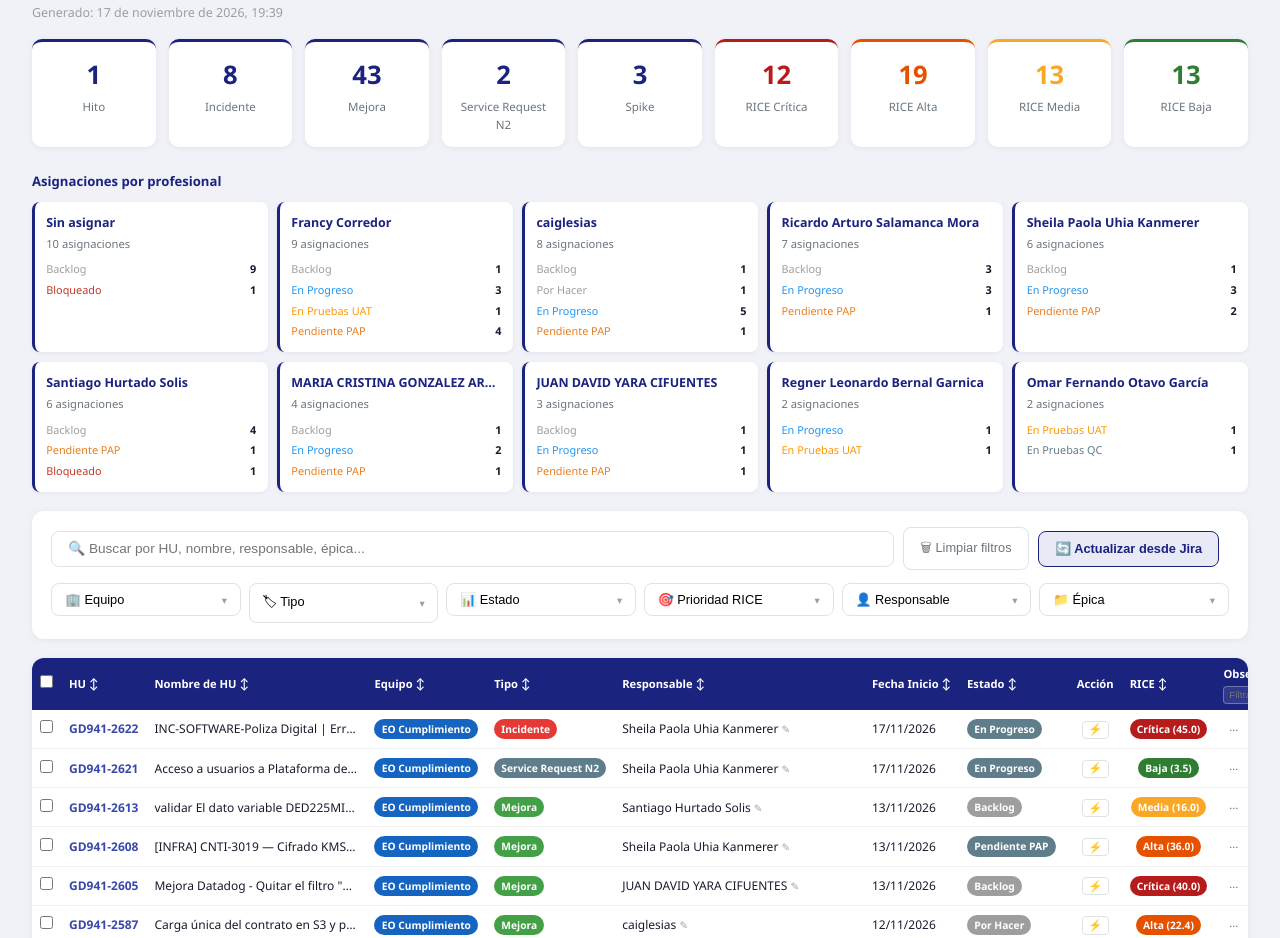
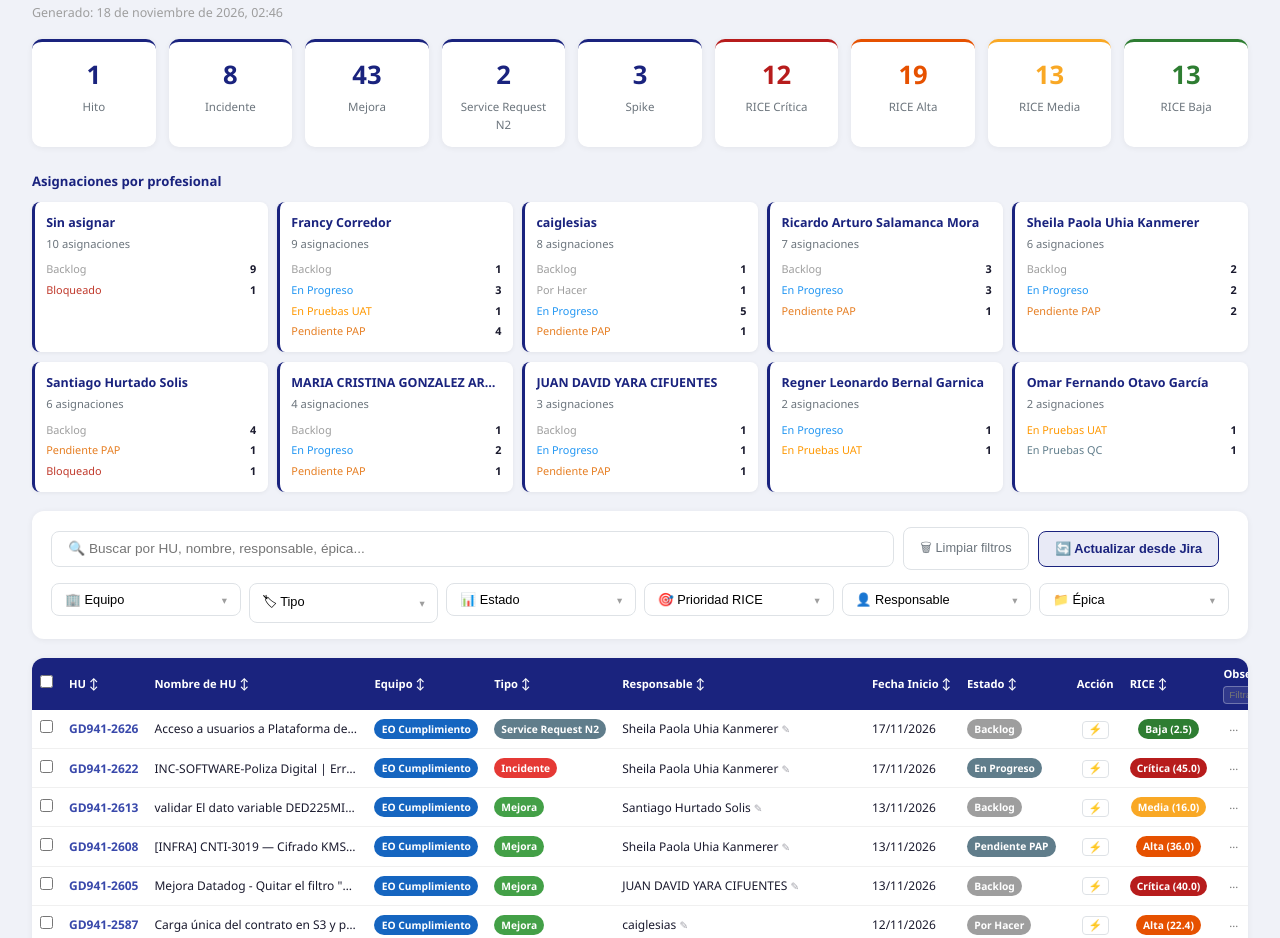
Before and after one commit to cristiancarreno-debug/mdsb-analisis, a plain HTML site: page extracto-incidencias-en-curso.html in a window 1280 px wide. Shown: the part 283-1221 px from the top of the page. Drawn offline with Linux system fonts and the light colour scheme.

Commit message:
auto: refresh 2026-11-18 02:46 UTC

```diff
--- a/extracto-incidencias-en-curso.html
+++ b/extracto-incidencias-en-curso.html
@@ -141,7 +141,7 @@ footer{text-align:center;padding:1.2rem;color:#9e9e9e;font-size:.78rem;border-to
 </header>
 <main>
   <a href="index.html" class="back-link">← Volver al índice</a>
-  <p style="color:#9e9e9e;font-size:.78rem;margin-bottom:1rem">Generado: 17 de noviembre de 2026, 19:39</p>
+  <p style="color:#9e9e9e;font-size:.78rem;margin-bottom:1rem">Generado: 18 de noviembre de 2026, 02:46</p>
 
   <div class="kpis">
     <div class="kpi"><div class="n">1</div><div class="l">Hito</div></div>
@@ -190,8 +190,8 @@ footer{text-align:center;padding:1.2rem;color:#9e9e9e;font-size:.78rem;border-to
       <div style="background:#fff;border-radius:8px;padding:.7rem;box-shadow:0 1px 4px rgba(0,0,0,.06);border-left:3px solid #1a237e">
         <div style="font-size:.78rem;font-weight:700;color:#1a237e;margin-bottom:.1rem;white-space:nowrap;overflow:hidden;text-overflow:ellipsis" title="Sheila Paola Uhia Kanmerer">Sheila Paola Uhia Kanmerer</div>
         <div style="font-size:.7rem;color:#6c757d;margin-bottom:.4rem">6 asignaciones</div>
-        <div style="display:flex;justify-content:space-between;font-size:.68rem;padding:.1rem 0"><span style="color:#9e9e9e">Backlog</span><span style="font-weight:600">1</span></div>
-        <div style="display:flex;justify-content:space-between;font-size:.68rem;padding:.1rem 0"><span style="color:#2196F3">En Progreso</span><span style="font-weight:600">3</span></div>
+        <div style="display:flex;justify-content:space-between;font-size:.68rem;padding:.1rem 0"><span style="color:#9e9e9e">Backlog</span><span style="font-weight:600">2</span></div>
+        <div style="display:flex;justify-content:space-between;font-size:.68rem;padding:.1rem 0"><span style="color:#2196F3">En Progreso</span><span style="font-weight:600">2</span></div>
         <div style="display:flex;justify-content:space-between;font-size:.68rem;padding:.1rem 0"><span style="color:#e67e22">Pendiente PAP</span><span style="font-weight:600">2</span></div>
       </div>
       <div style="background:#fff;border-radius:8px;padding:.7rem;box-shadow:0 1px 4px rgba(0,0,0,.06);border-left:3px solid #1a237e">
@@ -280,9 +280,9 @@ footer{text-align:center;padding:1.2rem;color:#9e9e9e;font-size:.78rem;border-to
           <a href="#" onclick="selectOnlyVisible('fStatus');return false">&#9654; Solo visibles</a>
         </div>
         <div class="fl">
-          <label><input type="checkbox" class="fcb" data-filter="fStatus" value="Backlog" checked onchange="filterAll()"> <span class="fl-text">Backlog</span> <span class="fcnt">21</span> <span class="fl-only" data-fid="fStatus" data-val="Backlog">solo</span></label>
+          <label><input type="checkbox" class="fcb" data-filter="fStatus" value="Backlog" checked onchange="filterAll()"> <span class="fl-text">Backlog</span> <span class="fcnt">22</span> <span class="fl-only" data-fid="fStatus" data-val="Backlog">solo</span></label>
           <label><input type="checkbox" class="fcb" data-filter="fStatus" value="Bloqueado" checked onchange="filterAll()"> <span class="fl-text">Bloqueado</span> <span class="fcnt">2</span> <span class="fl-only" data-fid="fStatus" data-val="Bloqueado">solo</span></label>
-          <label><input type="checkbox" class="fcb" data-filter="fStatus" value="En Progreso" checked onchange="filterAll()"> <span class="fl-text">En Progreso</span> <span class="fcnt">18</span> <span class="fl-only" data-fid="fStatus" data-val="En Progreso">solo</span></label>
+          <label><input type="checkbox" class="fcb" data-filter="fStatus" value="En Progreso" checked onchange="filterAll()"> <span class="fl-text">En Progreso</span> <span class="fcnt">17</span> <span class="fl-only" data-fid="fStatus" data-val="En Progreso">solo</span></label>
           <label><input type="checkbox" class="fcb" data-filter="fStatus" value="En Pruebas QC" checked onchange="filterAll()"> <span class="fl-text">En Pruebas QC</span> <span class="fcnt">1</span> <span class="fl-only" data-fid="fStatus" data-val="En Pruebas QC">solo</span></label>
           <label><input type="checkbox" class="fcb" data-filter="fStatus" value="En Pruebas UAT" checked onchange="filterAll()"> <span class="fl-text">En Pruebas UAT</span> <span class="fcnt">3</span> <span class="fl-only" data-fid="fStatus" data-val="En Pruebas UAT">solo</span></label>
           <label><input type="checkbox" class="fcb" data-filter="fStatus" value="Pendiente PAP" checked onchange="filterAll()"> <span class="fl-text">Pendiente PAP</span> <span class="fcnt">11</span> <span class="fl-only" data-fid="fStatus" data-val="Pendiente PAP">solo</span></label>
@@ -380,6 +380,19 @@ footer{text-align:center;padding:1.2rem;color:#9e9e9e;font-size:.78rem;border-to
         </tr>
       </thead>
       <tbody>
+        <tr data-equipo="EO Cumplimiento" data-tipo="Service Request N2" data-status="Backlog" data-assignee="Sheila Paola Uhia Kanmerer" data-epic="GD941-1929 - Disponibilidad y estabilidad PORTAL cumplimiento 2026" data-rice="Baja">
+          <td><input type="checkbox" class="row-select" data-key="GD941-2626" onchange="updateBulkBar()"></td>
+          <td><a href="https://jirasegurosbolivar.atlassian.net/browse/GD941-2626" target="_blank" style="color:#3949ab;text-decoration:none;font-weight:600">GD941-2626</a></td>
+          <td class="truncate" title="Acceso a usuarios a Plataforma de cumplimiento">Acceso a usuarios a Plataforma de cumplimiento</td>
+          <td><span class="badge" style="background:#1565c0">EO Cumplimiento</span></td>
+          <td><span class="badge" style="background:#607d8b">Service Request N2</span></td>
+          <td>Sheila Paola Uhia Kanmerer <span style="cursor:pointer;opacity:.4;font-size:.65rem" onclick="changeAssignee('GD941-2626')" title="Cambiar responsable">&#9998;</span></td>
+          <td>17/11/2026</td>
+          <td><span class="badge" style="background:#9e9e9e">Backlog</span></td>
+          <td style="text-align:center"><button class="action-btn" onclick="openTransitions(this,'GD941-2626')" title="Cambiar estado">⚡</button></td>
+          <td style="text-align:center"><span class="badge rice-detail" style="background:#2e7d32;cursor:pointer" data-r="20" data-i="0.5" data-c="0.5" data-e="2" data-s="2.5" data-p="Baja" data-risk="sin clasificar">Baja (2.5)</span></td>
+          <td><textarea class="note-input" data-key="GD941-2626" oninput="saveNote(this)" placeholder="..." rows="1"></textarea></td>
+        </tr>
         <tr data-equipo="EO Cumplimiento" data-tipo="Incidente" data-status="En Progreso" data-assignee="Sheila Paola Uhia Kanmerer" data-epic="Sin épica" data-rice="Crítica">
           <td><input type="checkbox" class="row-select" data-key="GD941-2622" onchange="updateBulkBar()"></td>
           <td><a href="https://jirasegurosbolivar.atlassian.net/browse/GD941-2622" target="_blank" style="color:#3949ab;text-decoration:none;font-weight:600">GD941-2622</a></td>
@@ -392,19 +405,6 @@ footer{text-align:center;padding:1.2rem;color:#9e9e9e;font-size:.78rem;border-to
           <td style="text-align:center"><button class="action-btn" onclick="openTransitions(this,'GD941-2622')" title="Cambiar estado">⚡</button></td>
           <td style="text-align:center"><span class="badge rice-detail" style="background:#b71c1c;cursor:pointer" data-r="45" data-i="1" data-c="1.0" data-e="1" data-s="45.0" data-p="Crítica" data-risk="documentación">Crítica (45.0)</span></td>
           <td><textarea class="note-input" data-key="GD941-2622" oninput="saveNote(this)" placeholder="..." rows="1"></textarea></td>
-        </tr>
-        <tr data-equipo="EO Cumplimiento" data-tipo="Service Request N2" data-status="En Progreso" data-assignee="Sheila Paola Uhia Kanmerer" data-epic="GD941-1929 - Disponibilidad y estabilidad PORTAL cumplimiento 2026" data-rice="Baja">
-          <td><input type="checkbox" class="row-select" data-key="GD941-2621" onchange="updateBulkBar()"></td>
-          <td><a href="https://jirasegurosbolivar.atlassian.net/browse/GD941-2621" target="_blank" style="color:#3949ab;text-decoration:none;font-weight:600">GD941-2621</a></td>
-          <td class="truncate" title="Acceso a usuarios a Plataforma de cumplimiento">Acceso a usuarios a Plataforma de cumplimiento</td>
-          <td><span class="badge" style="background:#1565c0">EO Cumplimiento</span></td>
-          <td><span class="badge" style="background:#607d8b">Service Request N2</span></td>
-          <td>Sheila Paola Uhia Kanmerer <span style="cursor:pointer;opacity:.4;font-size:.65rem" onclick="changeAssignee('GD941-2621')" title="Cambiar responsable">&#9998;</span></td>
-          <td>17/11/2026</td>
-          <td><span class="badge" style="background:#607d8b">En Progreso</span></td>
-          <td style="text-align:center"><button class="action-btn" onclick="openTransitions(this,'GD941-2621')" title="Cambiar estado">⚡</button></td>
-          <td style="text-align:center"><span class="badge rice-detail" style="background:#2e7d32;cursor:pointer" data-r="20" data-i="0.5" data-c="0.7" data-e="2" data-s="3.5" data-p="Baja" data-risk="sin clasificar">Baja (3.5)</span></td>
-          <td><textarea class="note-input" data-key="GD941-2621" oninput="saveNote(this)" placeholder="..." rows="1"></textarea></td>
         </tr>
         <tr data-equipo="EO Cumplimiento" data-tipo="Mejora" data-status="Backlog" data-assignee="Santiago Hurtado Solis" data-epic="GD941-1856 - Mejoras - Nueva Plataforma de cumplimiento" data-rice="Media">
           <td><input type="checkbox" class="row-select" data-key="GD941-2613" onchange="updateBulkBar()"></td>
@@ -1998,7 +1998,7 @@ footer{text-align:center;padding:1.2rem;color:#9e9e9e;font-size:.78rem;border-to
   </script>
 </main>
 <footer>
-  Generado automáticamente desde Jira · 17 de noviembre de 2026, 19:39 · Seguros Bolívar · Tribu Empresas
+  Generado automáticamente desde Jira · 18 de noviembre de 2026, 02:46 · Seguros Bolívar · Tribu Empresas
 </footer>
 </body>
 </html>
```
Also changed, not shown: incidencias_en_curso.json (+22 -22 lines).
